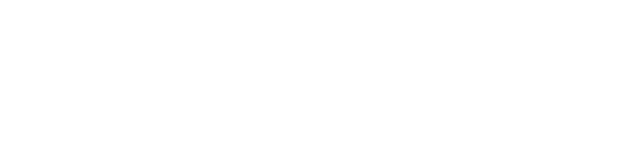
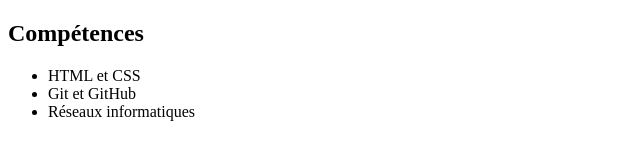
Before and after one commit to ivangbaguidi-oss/mon-cv, a plain HTML site: page index.html in a window 1280 px wide. Shown: the whole page, without its empty margins (0-640 px from the left). Drawn offline with Linux system fonts and the light colour scheme.

Commit message:
mise en place de la section competences

```diff
--- a/index.html
+++ b/index.html
@@ -13,7 +13,7 @@
 
   <!-- FORMATIONS -->
 
-  <!-- COMPETENCES -->
+  <h2>Compétences</h2><ul><li>HTML et CSS</li><li>Git et GitHub</li><li>Réseaux informatiques</li></ul>
 
   <!-- ASSOCIATIONS -->
 
```
